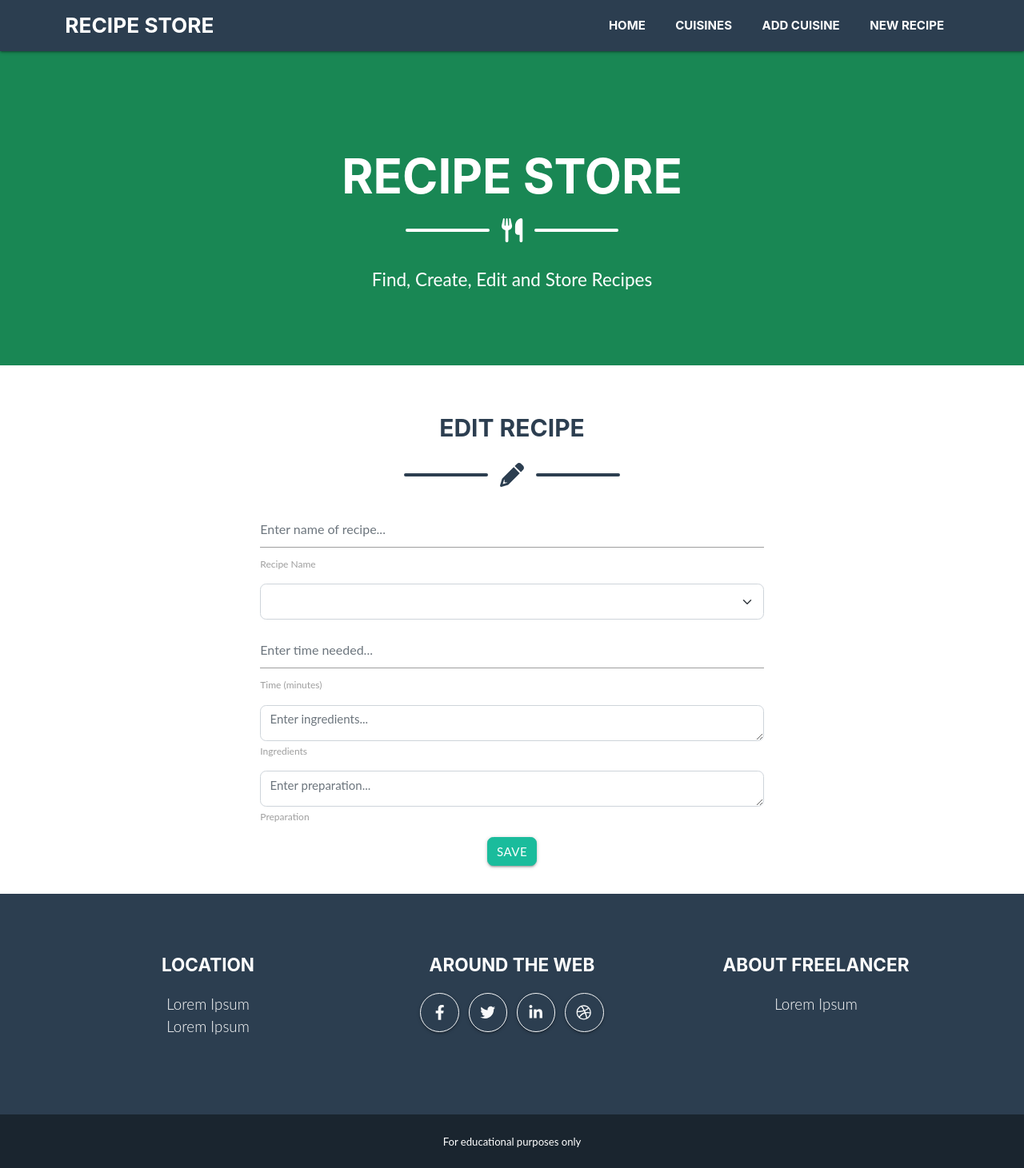
After one commit to shaun-davies/recipe-store, a Flask app: template recipestore/templates/edit_recipe.html in a window 1280 px wide. The commit adds this page. Shown: the whole page at 80% size. Run offline with Flask 2, Linux system fonts and the light colour scheme; the template is opened without the code that fills it, so the values that code supplies are empty; some libraries are stand-ins or nearby versions.

Commit message:
Create edit form and function for recipes

```diff
--- /dev/null
+++ b/recipestore/templates/edit_recipe.html
@@ -0,0 +1,71 @@
+{% extends "base.html" %}
+{% block content %}
+
+<section>
+    <div class="container">
+        <!-- New Recipe Section Heading-->
+        <h2 class="page-section-heading text-center text-uppercase text-secondary mb-0">Edit Recipe</h2>
+        <!-- Icon Divider-->
+        <div class="divider-custom">
+            <div class="divider-custom-line"></div>
+            <div class="divider-custom-icon"><i class="fa-solid fa-pencil"></i></div>
+            <div class="divider-custom-line"></div>
+        </div>
+        <!-- Add Recipe Form-->
+        <div class="row justify-content-center">
+            <div class="col-lg-8 col-xl-7">
+                <form id="contactForm" method="POST" action="{{ url_for('edit_recipe', recipe_id=recipe.id) }}">
+                    <!-- Name input-->
+                    <div class="mb-3">
+                        <input class="form-control validate" id="recipe_name" name="recipe_name" value="{{ recipe.recipe_name }}" minlength="3" maxlength="30" type="text"
+                            placeholder="Enter name of recipe..." required />
+                        <label for="recipe_name">Recipe Name</label>
+                    </div>
+                    <!-- Cuisine input-->
+                    <div class="mb-3">
+                        <select id="cuisine_id" class="form-select" name="cuisine_id" aria-label="Default select example" required>
+                            <option disabled>Choose Cuisine</option>
+                            {% for cuisine in cuisines %}
+                                {% if cuisine == recipe.cuisine %}
+                                    <option value="{{ cuisine.id }}" selected>{{ cuisine.cuisine_name }}</option>
+                                {% else %}
+                                    <option value="{{ cuisine.id }}">{{ cuisine.cuisine_name }}</option>
+                                {% endif %}
+                            {% endfor %}
+                          </select>
+                    </div>
+                    <!-- Time input-->
+                    <div class="mb-3">
+                        <input class="form-control validate" id="recipe_time" name="recipe_time" value="{{ recipe.recipe_time }}" minlength="1" maxlength="5" type="number"
+                            placeholder="Enter time needed..." required />
+                        <label for="recipe_time">Time (minutes)</label>
+                    </div>
+                    <!-- Ingredients input-->
+                    <div class="mb-3">
+                        <textarea class="form-control validate" id="recipe_ingredients" name="recipe_ingredients" minlength="10" maxlength="1000" type="text"
+                        placeholder="Enter ingredients..." required>
+                        {{- recipe.recipe_ingredients -}}
+                        </textarea>
+                        <label for="recipe_ingredients">Ingredients</label>
+                    </div>
+                    <!-- Preparation input-->
+                    <div class="mb-3">
+                        <textarea class="form-control validate" id="recipe_preparation" name="recipe_preparation" minlength="10" maxlength="5000" type="text"
+                        placeholder="Enter preparation..." required>
+                        {{- recipe.recipe_preparation -}}
+                        </textarea>
+                        <label for="recipe_preparation">Preparation</label>
+                    </div>
+                    <div class="mb-3 d-flex justify-content-center">
+                         <!-- Submit Button-->
+                    <button class="btn btn-primary" type="submit">Save</button>
+                    </div>
+
+                </form>
+            </div>
+        </div>
+    </div>
+</section>
+
+
+{% endblock %}
--- a/recipestore/templates/view_recipe.html
+++ b/recipestore/templates/view_recipe.html
@@ -20,6 +20,11 @@
     </ul>
     </div>
 </div>
+<div class="d-flex justify-content-center">
+    <!-- Submit Button-->
+    <a href="{{ url_for('edit_recipe', recipe_id=recipe.id) }}" class="btn btn-primary" role="button">Edit</a>
+    <button class="btn btn-danger" type="submit">Delete</button>
+</div>
 
 
 {% endblock %}
```
Also changed, not shown: recipestore/routes.py (+14 -0 lines), recipestore/templates/view_cuisine_recipes.html (added, +28 -0 lines).
